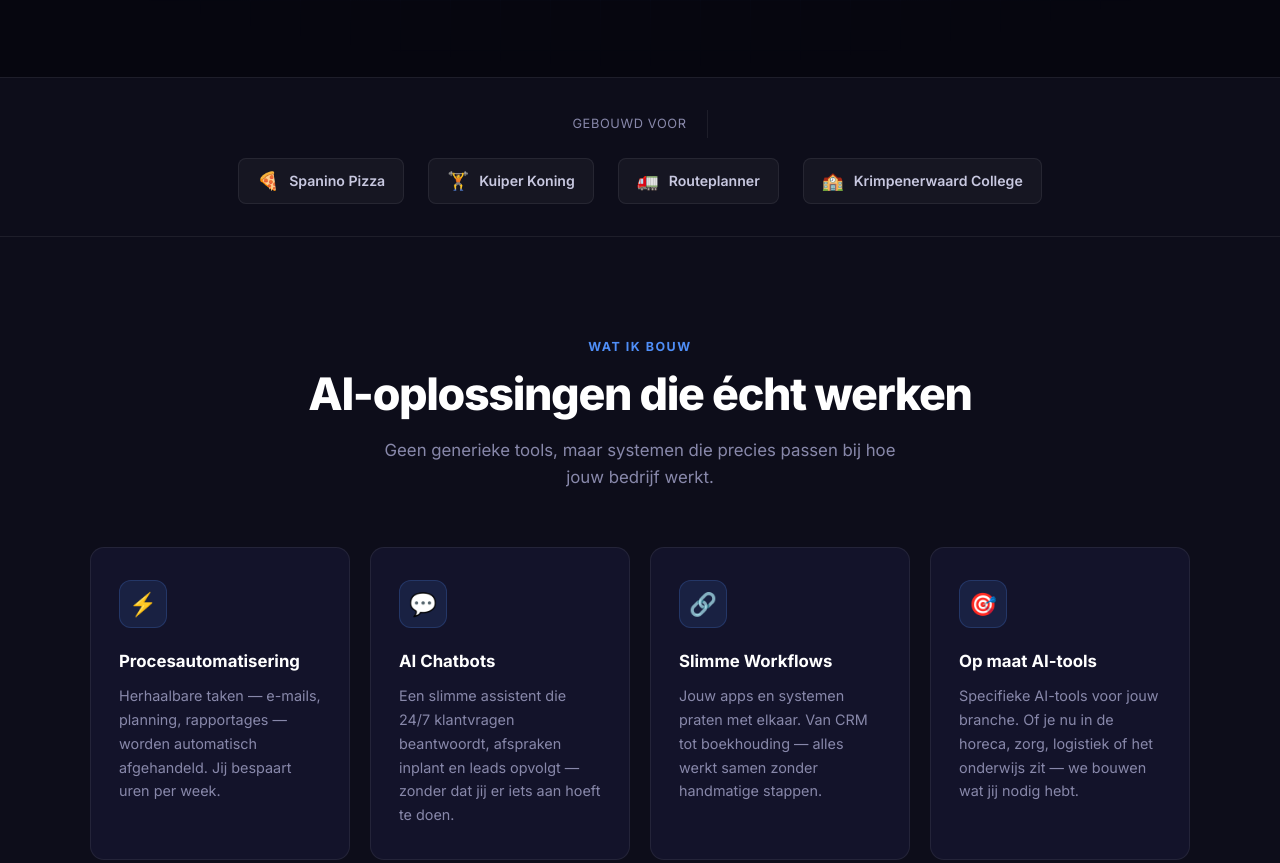
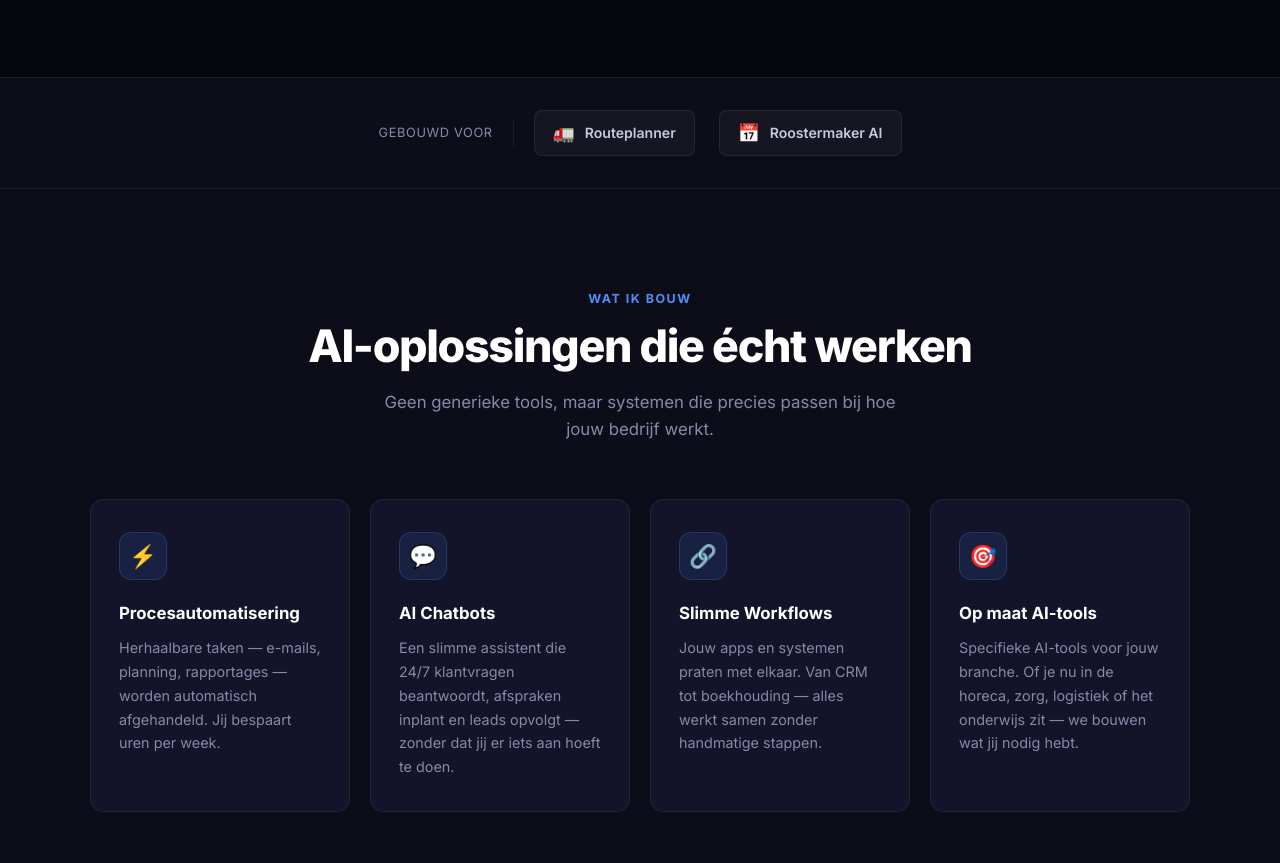
Before and after one commit to brentjansen7/ai-building, a plain HTML site: page index.html in a window 1280 px wide. Shown: the part 800-1663 px from the top of the page. Drawn offline with Linux system fonts and the light colour scheme.

Commit message:
Remove company names from root index.html

```diff
--- a/index.html
+++ b/index.html
@@ -538,10 +538,8 @@
       <span class="proof-label">Gebouwd voor</span>
       <div class="proof-divider"></div>
       <div class="proof-clients">
-        <div class="proof-client"><span class="proof-client-icon">🍕</span> Spanino Pizza</div>
-        <div class="proof-client"><span class="proof-client-icon">🏋️</span> Kuiper Koning</div>
         <div class="proof-client"><span class="proof-client-icon">🚛</span> Routeplanner</div>
-        <div class="proof-client"><span class="proof-client-icon">🏫</span> Krimpenerwaard College</div>
+        <div class="proof-client"><span class="proof-client-icon">📅</span> Roostermaker AI</div>
       </div>
     </div>
   </div>
@@ -635,7 +633,7 @@
           <div class="case-top">
             <div class="case-emoji">🍕</div>
             <div>
-              <div class="case-name">Spanino Pizza</div>
+              <div class="case-name">Restaurant Beheersysteem</div>
               <div class="case-branch">Horeca &amp; Restaurants</div>
             </div>
           </div>
@@ -651,7 +649,7 @@
           <div class="case-top">
             <div class="case-emoji">🏃</div>
             <div>
-              <div class="case-name">Kuiper &amp; Koning</div>
+              <div class="case-name">Fysiotherapie AI-Tool</div>
               <div class="case-branch">Fysiotherapie &amp; Zorg</div>
             </div>
           </div>
@@ -683,7 +681,7 @@
           <div class="case-top">
             <div class="case-emoji">🏫</div>
             <div>
-              <div class="case-name">Krimpenerwaard College</div>
+              <div class="case-name">Roostermaker AI</div>
               <div class="case-branch">Onderwijs &amp; Scholen</div>
             </div>
           </div>
```
